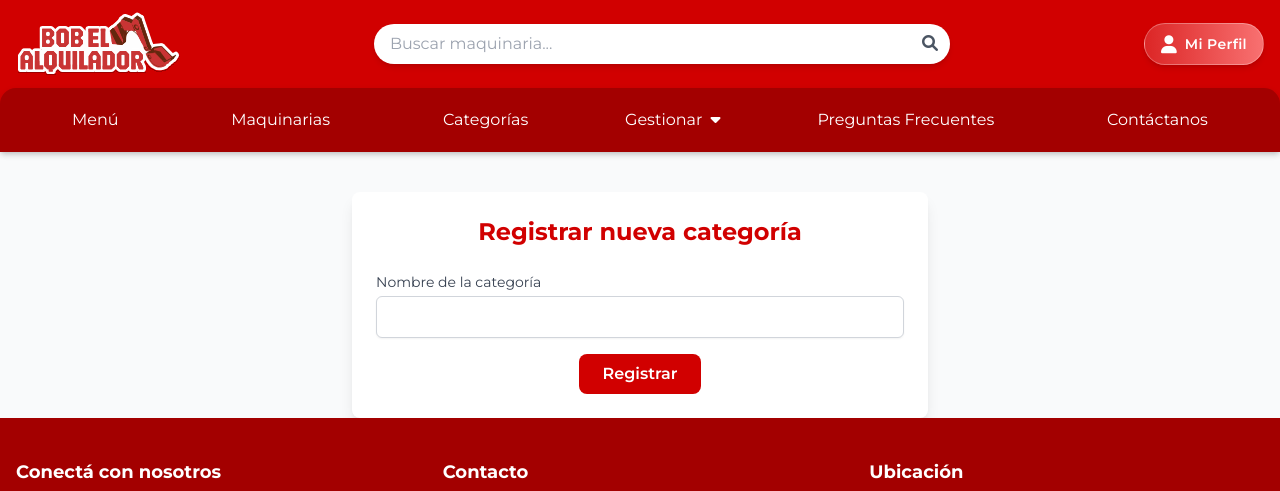
After one commit to juani48/IS2-BEA, a Flask app: page /register_categorie.html in a window 1280 px wide. The commit adds this page. Shown: the top 491 px of the page. Run offline with Flask 3, Linux system fonts and the light colour scheme; some libraries are stand-ins or nearby versions.

Commit message:
creo esta rama porque modifique muchas cosas y quizas rompi todo

```diff
--- a/data/model/MachineModel.py
+++ b/data/model/MachineModel.py
@@ -27,9 +27,9 @@ class MachineModel(Base):
             "price_day": self.price_day,
             "ubication": self.ubication,
             "refund": self.refund,
-            "disable": self.disable
-            # "description": self.description,
-            # "image": self.image
+            "disable": self.disable,
+            "description": self.description,
+            "image": self.image
         }
 
     def include(self, string):
--- a/data/model/UserModel.py
+++ b/data/model/UserModel.py
@@ -16,11 +16,13 @@ class UserModel(Base):
     birth_date = Column(String, nullable=False)  # <-- Campo nuevo
     phone = Column(Integer, nullable=False)
     points = Column(Integer, default=0)
+    tipo = Column(String(20), nullable=False, default="cliente")
+
 
     def __repr__(self):
         return "{" + f"""dni:{self.dni}, password:{self.password}, email: {self.email}, name:{self.name}, lastname: {self.lastname}, employee_number: {self.employee_number} , authorized: {self.authorized}, birth_date: {self.birth_date}, phone: {self.phone}, points: {self.points}""" + "}"
 
-    def __init__(self, dni, email, name, lastname, phone, birth_date, password):
+    def __init__(self, dni, email, name, lastname, phone, birth_date, password,tipo):
         self.dni = dni
         self.email = email
         self.name = name
@@ -31,3 +33,4 @@ class UserModel(Base):
         self.employee_number = 0
         self.authorized = False
         self.points = 0
+        self.tipo = tipo
--- a/main.py
+++ b/main.py
@@ -1,6 +1,6 @@
 from datetime import datetime, timedelta
 import json
-from flask import Flask, jsonify, render_template, request
+from flask import Flask, jsonify, render_template, request, session
 from flask_login import LoginManager, login_user, logout_user, login_required, current_user
 from core.entity import User
 from data.appDataBase import get_user
@@ -37,8 +37,6 @@ app.config['UPLOAD_FOLDER_MACHINE'] = UPLOAD_FOLDER_MACHINE
 def allowed_file(filename):
     return '.' in filename and filename.rsplit('.', 1)[1].lower() in ALLOWED_EXTENSIONS
 
-import os
-from werkzeug.utils import secure_filename
 
 login_manager = LoginManager()
 login_manager.init_app(app)
@@ -75,9 +73,6 @@ def home():
 def load_home():
     return render_template('/main.html')
 
-#@app.route('/machinery.html')
-#def load_machinery():
-#    return render_template('/machinery.html')
 
 @app.route('/machinery.html')
 def load_machinery():
@@ -85,10 +80,37 @@ def load_machinery():
     return render_template('machinery.html', machines=machines)
 
 
-@app.route("/login.html")
-def load_login():
-    return render_template("login.html")
+#@app.route("/login.html")
+#def load_login():
+#    return render_template("login.html")
 
+from flask import request, session, jsonify, redirect
+from core.usecase.user.Auth import usecase_login
+
+@app.route("/login", methods=["POST"])
+def login_route():
+    try:
+        data = request.get_json()
+        dni = data["dni"]
+        password = data["password"]
+
+        user = usecase_login(dni, password)
+
+        session["dni"] = user.dni
+        session["tipo"] = user.tipo  #Esto es lo que guarda el tipo en sesión
+
+        # Respondemos con JSON al frontend (como hace login.html)
+        return jsonify({
+            "message": "Login correcto",
+            "user": {
+                "dni": user.dni,
+                "name": user.name,
+                "tipo": user.tipo
+            }
+        }), 200
+
+    except Exception as e:
+        return jsonify({"error": str(e)}), 401
 
 
 @app.route("/reserve.html")
@@ -119,6 +141,18 @@ def categorias():
 @app.route("/register_machinery.html")
 def register_machine():
     return render_template("register_machinery.html")
+
+@app.route("/panelAdmin.html")
+def panel_administrador():
+    #if session.get("tipo") != "admin":
+    #    return redirect("/login.html")
+    return render_template("panelAdmin.html")
+
+
+@app.route("/register_categorie.html")
+def render_register_categorie():
+    return render_template("register_categorie.html")
+
 
 
 # ---- METODOS USUARIO ---- #
@@ -327,14 +361,14 @@ def add_categorie():
         return jsonify({"error": str(e)}), 400
 
 @app.route("/categorie/enable_categorie", methods=["GET"])
-def enable_categorie():
+def enable_categorie_get():
     try:
         return jsonify({ "categories": GetAllCategories.usecase_get_all_categories() })
     except Exception as e:
         return jsonify({"error": str(e)}), 400
 
 @app.route("/categorie/enable_categorie", methods=["POST"])
-def enable_categorie():
+def enable_categorie_post():
     try:
         request_value = request.get_json().get("categorie")
         EnableCategorie.usecase_enable_categorie(categorie=request_value)
--- /dev/null
+++ b/templates/register_categorie.html
@@ -0,0 +1,248 @@
+<!DOCTYPE html>
+<html lang="es">
+<head>
+  <meta charset="UTF-8" />
+  <meta name="viewport" content="width=device-width, initial-scale=1.0" />
+  <title>Dar de alta una Categoría - gitBob el Alquilador</title>
+  <script src="https://cdn.tailwindcss.com"></script>
+  <link rel="stylesheet" href="https://cdnjs.cloudflare.com/ajax/libs/font-awesome/6.0.0-beta3/css/all.min.css">
+  <link href="https://fonts.googleapis.com/css2?family=Montserrat:wght@400;600;700&display=swap" rel="stylesheet">
+  <script src="{{ url_for('static', filename='script/scripts.js') }}" defer></script>
+  <link rel="stylesheet" href="{{ url_for('static', filename='style/style.css') }}">
+  <link rel="icon" type="svg" href="{{ url_for('static', filename='image/Solo logo.svg') }}">
+
+<body class="bg-gray-50">
+
+  <!-- Header -->
+    <header class="bg-bob-red text-white sticky top-0 z-50 shadow-md">
+        <div class="w-full max-w-7xl mx-auto px-4 py-3 flex items-center justify-between gap-4">
+
+            <!-- LOGO -->
+            <div class="shrink-0">
+                <a href="/main.html">
+                    <img src="{{ url_for('static', filename='image/Completo.svg') }}" alt="Bob el Alquilador"
+                        class="h-16">
+                </a>
+            </div>
+
+            <!-- BARRA DE BÚSQUEDA -->
+            <div class="flex-grow flex justify-center">
+                <div class="relative w-full max-w-xl">
+                    <input type="text" placeholder="Buscar maquinaria..."
+                        class="w-full py-2 px-4 pr-10 rounded-full text-gray-800 focus:outline-none shadow-md">
+                    <button class="absolute right-3 top-1/2 transform -translate-y-1/2 text-gray-600">
+                        <i class="fas fa-search"></i>
+                    </button>
+                </div>
+            </div>
+
+            <!-- MI CUENTA -->
+            <a href="login.html"
+                class="shrink-0 flex items-center gap-2 cursor-pointer bg-gradient-to-r from-red-600 to-red-400 border border-white/30 shadow-md hover:shadow-lg text-white py-1.5 px-4 rounded-full transition-all duration-300 group">
+                <!-- Ícono normal -->
+                <i class="fas fa-user text-lg group-hover:hidden"></i>
+                <!-- Ícono alternativo que aparece en hover -->
+                <i class="fas fa-user-circle text-lg hidden group-hover:inline"></i>
+                <span class="hidden sm:inline text-sm font-semibold tracking-wide">Mi Perfil</span>
+            </a>
+        </div>
+
+            <!-- Navigation debajo, 100% ancho -->
+            <nav class="main-nav w-full bg-bob-dark-red">
+                <ul class="flex space-x-4 justify-center px-4 text-sm md:text-base relative text-white">
+
+
+                <li><a href="main.html">Menú</a></li>
+                <li><a href="machinery.html">Maquinarias</a></li> <!-- onclick="getMachine()" no funciona si no son botones -->
+                <li><a href="/categorie.html">Categorías</a></li> <!-- borrar el # para enlazar con una pg-->
+                <li class="relative" id="dropdown-container">
+  <span id="dropdown-toggle"
+        class="cursor-pointer text-white hover:underline inline-block">
+    Gestionar <i class="fas fa-caret-down ml-1"></i>
+  </span>
+
+  <div id="dropdown-menu"
+       class="hidden absolute left-0 mt-2 bg-white rounded-md shadow-lg w-64 z-50"
+       style="color: #7f1d1d;">
+   <a href="register_machinery.html"
+   class="block px-4 py-2 font-semibold hover:bg-red-100 hover:text-red-900"
+   style="color: #7f1d1d !important;">
+  ➕ Dar de alta una maquinaria
+</a>
+
+    <a href="register_categorie.html"
+   class="block px-4 py-2 font-semibold hover:bg-red-100 hover:text-red-900"
+   style="color: #7f1d1d !important;">
+  ➕ Dar de alta una categoría
+</a>
+
+  </div>
+</li>
+
+<!-- ESTO COSTO MUCHISIMO, LA IDEA SERIA QUE SE MANTENGA MEJOR, de ultima lo cambiamos porque me enoje-->
+
+
+
+
+
+    <li><a href="#">Preguntas Frecuentes</a></li>
+    <li><a href="#contacto">Contáctanos</a></li>
+    </ul>
+    </nav>
+
+        <!-- Mobile Navigation Menu -->
+        <div id="mobile-nav" class="hidden md:hidden mt-4 pb-2">
+            <ul class="flex flex-col space-y-3">
+                <li><a href="main.html" class="block py-1 hover:bg-bob-dark-red px-2 rounded">Menú</a></li>
+                <li><a href="machinery.html" class="block py-1 hover:bg-bob-dark-red px-2 rounded">Maquinarias</a></li>
+                <li><a href="categorie.html" class="block py-1 hover:bg-bob-dark-red px-2 rounded">Categorías</a></li>
+                <li><strong>Gestionar</strong></li>
+                <li><a href="register_machinery.html" class="block py-1 hover:bg-bob-dark-red px-4 rounded">➕ Alta de maquinaria</a></li>
+                <li><a href="register_categorie.html" class="block py-1 hover:bg-bob-dark-red px-4 rounded">➕ Alta de categoría</a></li>
+                <li><a href="#" class="block py-1 hover:bg-bob-dark-red px-2 rounded">Preguntas Frecuentes</a></li>
+                <li><a href="#contacto" class="block py-1 hover:bg-bob-dark-red px-2 rounded">Contáctanos</a></li>
+            </ul>
+        </div>
+    </header>
+
+    <!-- FORMULARIO -->
+    <main class="max-w-xl mx-auto mt-10 bg-white p-6 rounded-lg shadow-lg">
+      <h1 class="text-2xl font-bold text-bob-red text-center mb-6">
+        Registrar nueva categoría
+      </h1>
+
+      <form id="category-form" class="space-y-4">
+        <div>
+          <label for="name" class="block text-sm font-medium text-gray-700"
+            >Nombre de la categoría</label
+          >
+          <input
+            type="text"
+            id="name"
+            name="name"
+            required
+            class="mt-1 w-full border border-gray-300 rounded-md p-2 shadow-sm focus:ring focus:ring-red-200"
+          />
+        </div>
+
+        <div class="text-center">
+          <button
+            type="submit"
+            class="bg-bob-red text-white px-6 py-2 rounded-lg font-semibold hover:bg-bob-dark-red transition"
+          >
+            Registrar
+          </button>
+        </div>
+
+        <p id="success" class="hidden text-green-600 text-center font-bold">
+          ✅ Categoría registrada correctamente
+        </p>
+        <p id="error" class="hidden text-red-600 text-center font-bold">
+          ⚠️ Error al registrar la categoría
+        </p>
+      </form>
+    </main>
+
+    <!-- FOOTER -->
+    <footer class="bg-bob-dark-red text-white py-10">
+      <div class="container mx-auto px-4 grid grid-cols-1 md:grid-cols-3 gap-8">
+        <!-- Columna 1: Redes + legales -->
+        <div>
+          <h3 class="text-lg font-bold mb-2">Conectá con nosotros</h3>
+          <div class="flex space-x-4 mb-4">
+            <a
+              href="https://instagram.com/bobelalquilador"
+              target="_blank"
+              class="hover:text-gray-300 transition"
+            >
+              <i class="fab fa-instagram text-2xl"></i>
+            </a>
+            <a
+              href="https://wa.me/5492245400777"
+              target="_blank"
+              class="hover:text-gray-300 transition"
+            >
+              <i class="fab fa-whatsapp text-2xl"></i>
+            </a>
+          </div>
+          <ul class="space-y-1">
+            <li>
+              <a href="terminos.html" class="hover:underline"
+                >Términos y Condiciones</a
+              >
+            </li>
+            <li>
+              <a href="privacidad.html" class="hover:underline"
+                >Política de Privacidad</a
+              >
+            </li>
+          </ul>
+        </div>
+
+        <!-- Columna 2: Contacto -->
+        <div>
+          <h3 class="text-lg font-bold mb-2">Contacto</h3>
+          <ul class="space-y-2">
+            <li><i class="fas fa-phone mr-2"></i> +54 11 5555-5555</li>
+            <li>
+              <i class="fas fa-envelope mr-2"></i> info@bobelaquilador.com
+            </li>
+            <li><i class="fas fa-clock mr-2"></i> Lun-Vie: 9:00 - 17:00</li>
+          </ul>
+        </div>
+
+        <!-- Columna 3: Mapa -->
+        <div>
+          <h3 class="text-lg font-bold mb-2">Ubicación</h3>
+          <div class="rounded-lg overflow-hidden shadow-lg">
+            <iframe
+              src="https://www.google.com/maps/embed?pb=!1m18!1m12!1m3!1d3272.118324865909!2d-57.937655799999995!3d-34.90348000000001!2m3!1f0!2f0!3f0!3m2!1i1024!2i768!4f13.1!3m3!1m2!1s0x95a2e66a8fcdf951%3A0x9191a5ff1fbbe5d5!2sFacultad%20de%20Inform%C3%A1tica%20-%20UNLP!5e0!3m2!1ses!2sar!4v1747357664109!5m2!1ses!2sar"
+              width="100%"
+              height="200"
+              style="border: 0"
+              allowfullscreen=""
+              loading="lazy"
+              referrerpolicy="no-referrer-when-downgrade"
+            ></iframe>
+          </div>
+        </div>
+      </div>
+
+      <!-- Línea inferior -->
+      <div class="mt-6 border-t border-white/20 pt-4 text-center text-sm">
+        © 2025 Bob El Alquilador. Todos los derechos reservados.
+      </div>
+    </footer>
+
+    <script>
+      document
+        .getElementById("category-form")
+        .addEventListener("submit", function (e) {
+          e.preventDefault();
+
+          const name = document.getElementById("name").value;
+          const success = document.getElementById("success");
+          const error = document.getElementById("error");
+
+          fetch("/categorie/register", {
+            method: "POST",
+            headers: { "Content-Type": "application/json" },
+            body: JSON.stringify({ name }),
+          })
+            .then((res) => {
+              if (res.status === 201) {
+                success.classList.remove("hidden");
+                error.classList.add("hidden");
+                e.target.reset();
+              } else {
+                throw new Error("Ya existe esa categoría o falló el registro.");
+              }
+            })
+            .catch(() => {
+              success.classList.add("hidden");
+              error.classList.remove("hidden");
+            });
+        });
+    </script>
+  </body>
+</html>
```
Also changed, not shown: templates/login.html (+8 -1 lines), templates/panelAdmin.html (added, +204 -0 lines), templates/register_machinery.html (+85 -22 lines).
